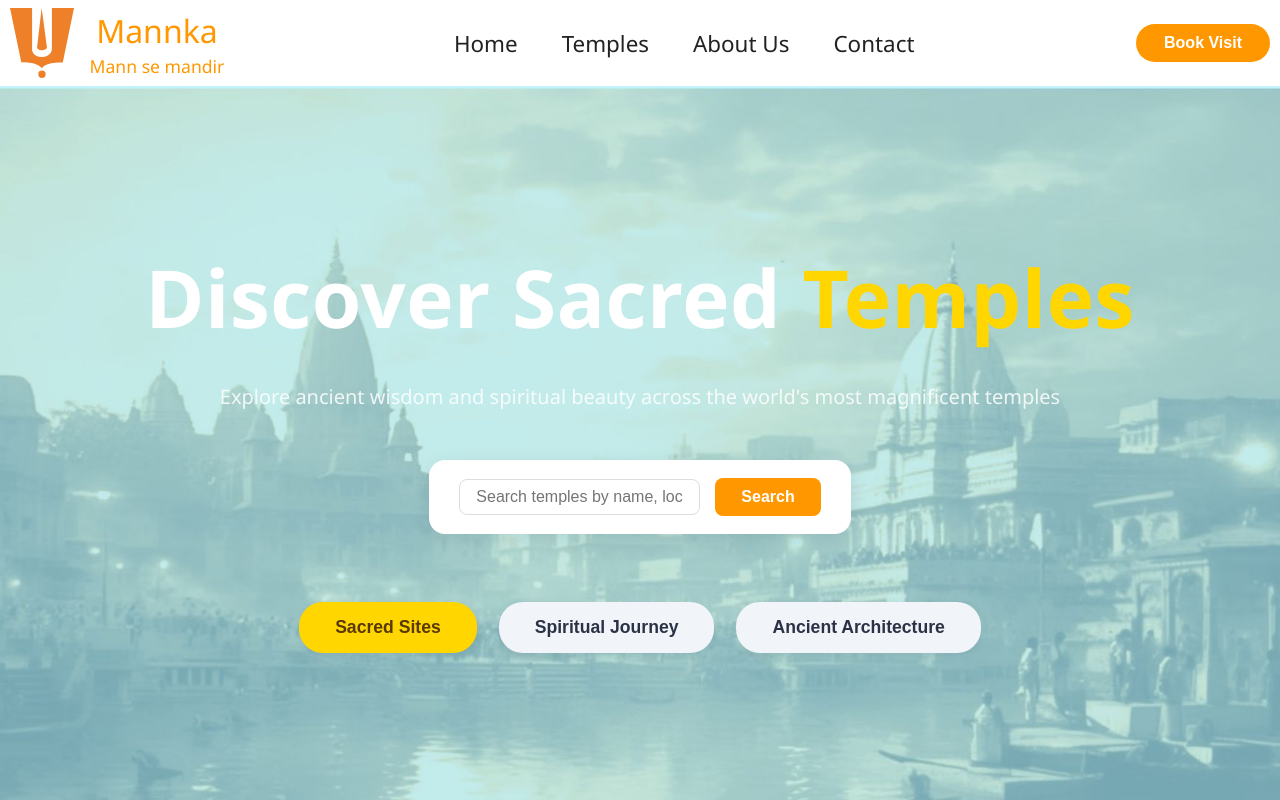
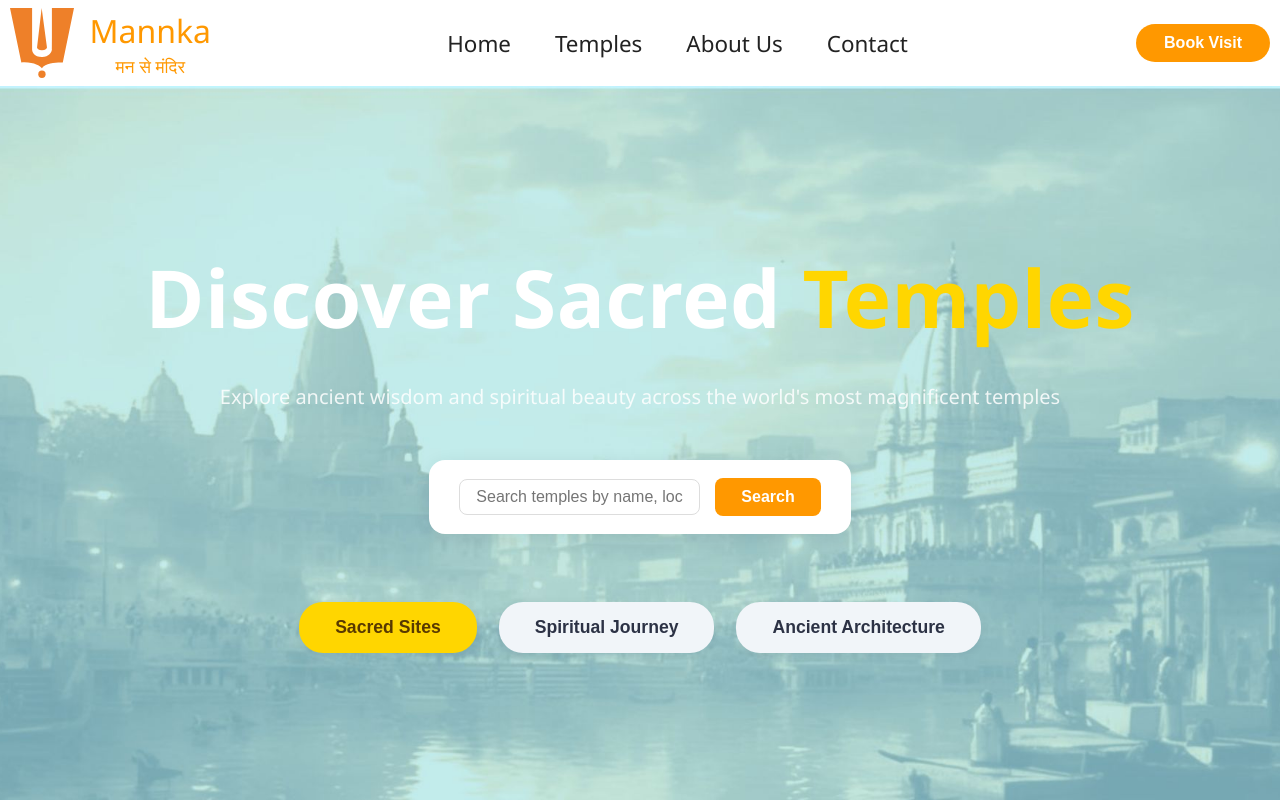
Before and after one commit to addy-rall/mannkarepo, a React (Vite) app: page / in a window 1280 px wide. Shown: the top 800 px of the page. Built offline with nearby package versions, Linux system fonts and the light colour scheme.

Commit message:
Update Header.jsx

```diff
--- a/src/components/Header.jsx
+++ b/src/components/Header.jsx
@@ -8,7 +8,7 @@ function Header() {
         <img src={logo} alt="Temple Explorer Logo" />
         <div className="logo-text">
           <h1>Mannka</h1>
-          <p>Mann se mandir</p>
+          <p>मन से मंदिर</p>
         </div>
       </div>
       <nav>
```
